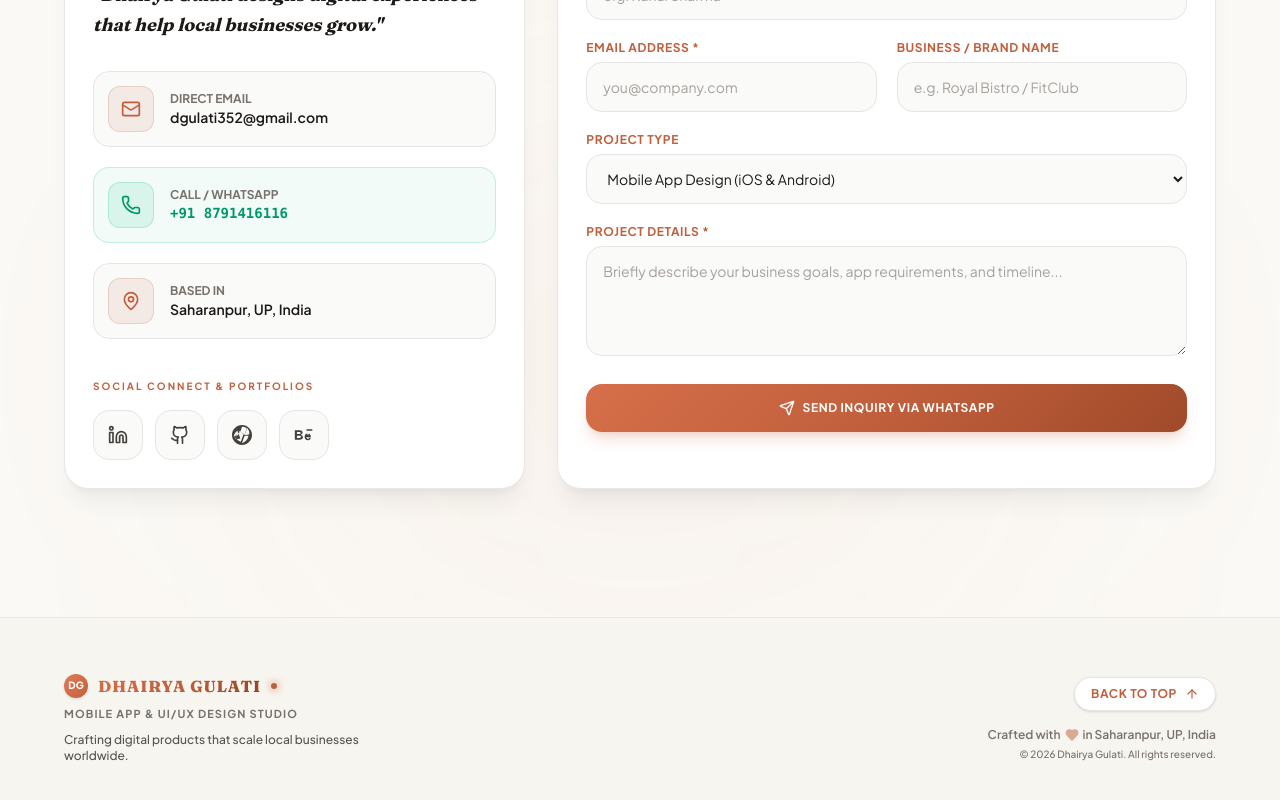
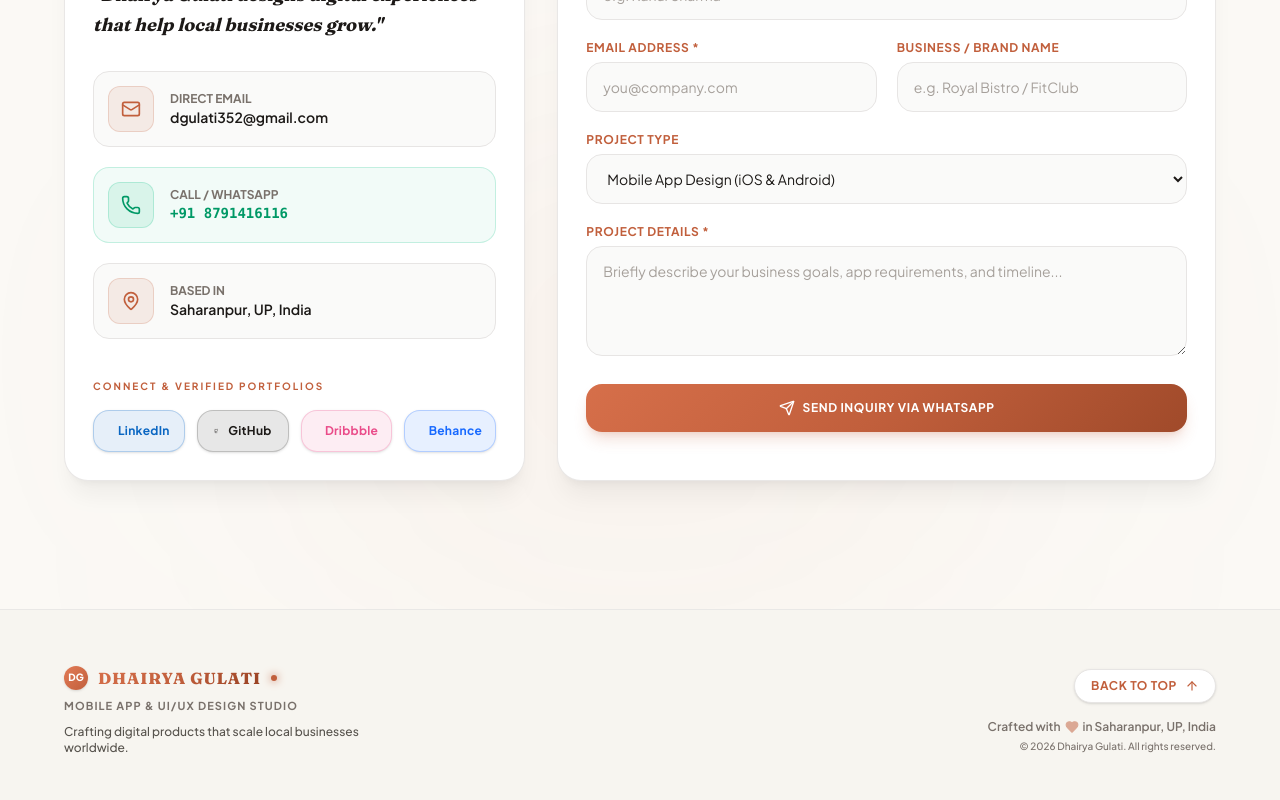
Before and after one commit to dgulati352-cpu/Dhairya-Gulati-Portfolio, a Next.js app: page / in a window 1280 px wide. Shown: the part 7830-8630 px from the top of the page. Built offline with nearby package versions, Linux system fonts and the light colour scheme.

Commit message:
Transform social links into attractive brand logo cards with official brand colors and text labels

```diff
--- a/src/components/Contact.tsx
+++ b/src/components/Contact.tsx
@@ -204,72 +204,82 @@ export default function Contact() {
             {/* Social Links */}
             <div className="mt-10">
               <span className={`text-[10px] uppercase font-bold tracking-[0.2em] block mb-4 ${isSectionDark ? "text-[#E88D6A]" : "text-[#C15F3C]"}`}>
-                SOCIAL CONNECT & PORTFOLIOS
+                CONNECT & VERIFIED PORTFOLIOS
               </span>
-              <div className="flex items-center gap-3">
+              <div className="grid grid-cols-2 sm:grid-cols-4 gap-3">
+
+                {/* LinkedIn */}
                 <a
                   href="https://linkedin.com/in/dhairyagulati"
                   target="_blank"
                   rel="noopener noreferrer"
-                  className={`p-3.5 rounded-2xl border transition-all duration-300 flex items-center justify-center group ${
+                  className={`px-4 py-3 rounded-2xl border transition-all duration-300 flex items-center justify-center gap-2.5 group shadow-sm ${
                     isSectionDark
-                      ? "bg-white/5 border-white/10 text-stone-300 hover:text-white hover:border-[#0A66C2] hover:bg-[#0A66C2]/20 hover:shadow-lg hover:shadow-[#0A66C2]/20 hover:-translate-y-1"
-                      : "bg-stone-50 border-stone-200 text-stone-700 hover:border-[#0A66C2] hover:text-[#0A66C2] hover:bg-[#0A66C2]/10 hover:shadow-lg hover:shadow-[#0A66C2]/20 hover:-translate-y-1"
+                      ? "bg-[#0A66C2]/15 border-[#0A66C2]/35 text-white hover:bg-[#0A66C2] hover:border-[#0A66C2] hover:shadow-lg hover:shadow-[#0A66C2]/30 hover:-translate-y-1"
+                      : "bg-[#0A66C2]/10 border-[#0A66C2]/25 text-[#0A66C2] hover:bg-[#0A66C2] hover:text-white hover:border-[#0A66C2] hover:shadow-lg hover:shadow-[#0A66C2]/25 hover:-translate-y-1"
                   }`}
                   aria-label="LinkedIn Profile"
                   title="LinkedIn"
                 >
-                  <Linkedin className="w-5 h-5 group-hover:scale-110 transition-transform" />
+                  <Linkedin className="w-4 h-4 group-hover:scale-110 transition-transform" />
+                  <span className="text-xs font-bold tracking-wide">LinkedIn</span>
                 </a>
 
+                {/* GitHub */}
                 <a
                   href="https://github.com/dgulati352-cpu"
                   target="_blank"
                   rel="noopener noreferrer"
-                  className={`p-3.5 rounded-2xl border transition-all duration-300 flex items-center justify-center group ${
+                  className={`px-4 py-3 rounded-2xl border transition-all duration-300 flex items-center justify-center gap-2.5 group shadow-sm ${
                     isSectionDark
-                      ? "bg-white/5 border-white/10 text-stone-300 hover:text-white hover:border-white hover:bg-white/20 hover:shadow-lg hover:shadow-white/10 hover:-translate-y-1"
-                      : "bg-stone-50 border-stone-200 text-stone-700 hover:border-stone-900 hover:text-stone-900 hover:bg-stone-900/10 hover:shadow-lg hover:shadow-stone-900/20 hover:-translate-y-1"
+                      ? "bg-white/10 border-white/20 text-white hover:bg-white hover:text-stone-900 hover:border-white hover:shadow-lg hover:shadow-white/20 hover:-translate-y-1"
+                      : "bg-stone-900/10 border-stone-900/20 text-stone-900 hover:bg-stone-900 hover:text-white hover:border-stone-900 hover:shadow-lg hover:shadow-stone-900/25 hover:-translate-y-1"
                   }`}
                   aria-label="GitHub Profile"
                   title="GitHub"
                 >
-                  <Github className="w-5 h-5 group-hover:scale-110 transition-transform" />
+                  <Github className="w-4 h-4 group-hover:scale-110 transition-transform" />
+                  <span className="text-xs font-bold tracking-wide">GitHub</span>
                 </a>
 
+                {/* Dribbble */}
                 <a
                   href="https://dribbble.com/dhairyagulati"
                   target="_blank"
                   rel="noopener noreferrer"
-                  className={`p-3.5 rounded-2xl border transition-all duration-300 flex items-center justify-center group ${
+                  className={`px-4 py-3 rounded-2xl border transition-all duration-300 flex items-center justify-center gap-2.5 group shadow-sm ${
                     isSectionDark
-                      ? "bg-white/5 border-white/10 text-stone-300 hover:text-[#EA4C89] hover:border-[#EA4C89] hover:bg-[#EA4C89]/20 hover:shadow-lg hover:shadow-[#EA4C89]/20 hover:-translate-y-1"
-                      : "bg-stone-50 border-stone-200 text-stone-700 hover:border-[#EA4C89] hover:text-[#EA4C89] hover:bg-[#EA4C89]/10 hover:shadow-lg hover:shadow-[#EA4C89]/20 hover:-translate-y-1"
+                      ? "bg-[#EA4C89]/15 border-[#EA4C89]/35 text-white hover:bg-[#EA4C89] hover:border-[#EA4C89] hover:shadow-lg hover:shadow-[#EA4C89]/30 hover:-translate-y-1"
+                      : "bg-[#EA4C89]/10 border-[#EA4C89]/25 text-[#EA4C89] hover:bg-[#EA4C89] hover:text-white hover:border-[#EA4C89] hover:shadow-lg hover:shadow-[#EA4C89]/25 hover:-translate-y-1"
                   }`}
                   aria-label="Dribbble Portfolio"
                   title="Dribbble"
                 >
-                  <svg className="w-5 h-5 fill-current group-hover:scale-110 transition-transform" viewBox="0 0 24 24">
+                  <svg className="w-4 h-4 fill-current group-hover:scale-110 transition-transform" viewBox="0 0 24 24">
                     <path d="M12 0C5.37 0 0 5.37 0 12s5.37 12 12 12 12-5.37 12-12S18.63 0 12 0zm8.88 11.04a10.02 10.02 0 0 1-4.71.95c-.32 0-.64-.02-.95-.05 1.54-3.8 2.87-7.79 3.01-8.21a9.96 9.96 0 0 1 2.65 7.31zM12 2.05c2.14 0 4.1.67 5.72 1.81-.19.57-1.46 4.37-2.96 8.07a27.18 27.18 0 0 1-4.79-4.04C11.14 5.3 12 2.05 12 2.05zm-2.88 4.7a28.94 28.94 0 0 0 4.86 4.14c-2.47 6.44-3.18 8.92-3.22 9.07a9.95 9.95 0 0 1-6.72-5.83c2.46-.86 4.88-3.9 5.08-7.38zm-6.9 7.39c.07-3.4 2.45-6.38 4.83-7.25-.17 3.32-2.52 6.27-4.83 7.25zm1.53 2.14a27.5 27.5 0 0 0 3.04-8.73c2.47 6.2 3.12 8.5 3.16 8.65A9.97 9.97 0 0 1 3.75 16.28zm8.25 5.67c.07-.26.83-2.9 3.17-9.08a18.6 18.6 0 0 0 4.67.04c-.67 4.15-3.69 7.47-7.84 9.04z" />
                   </svg>
+                  <span className="text-xs font-bold tracking-wide">Dribbble</span>
                 </a>
 
+                {/* Behance */}
                 <a
                   href="https://behance.net/dhairyagulati"
                   target="_blank"
                   rel="noopener noreferrer"
-                  className={`p-3.5 rounded-2xl border transition-all duration-300 flex items-center justify-center group ${
+                  className={`px-4 py-3 rounded-2xl border transition-all duration-300 flex items-center justify-center gap-2.5 group shadow-sm ${
                     isSectionDark
-                      ? "bg-white/5 border-white/10 text-stone-300 hover:text-[#1769FF] hover:border-[#1769FF] hover:bg-[#1769FF]/20 hover:shadow-lg hover:shadow-[#1769FF]/20 hover:-translate-y-1"
-                      : "bg-stone-50 border-stone-200 text-stone-700 hover:border-[#1769FF] hover:text-[#1769FF] hover:bg-[#1769FF]/10 hover:shadow-lg hover:shadow-[#1769FF]/20 hover:-translate-y-1"
+                      ? "bg-[#1769FF]/15 border-[#1769FF]/35 text-white hover:bg-[#1769FF] hover:border-[#1769FF] hover:shadow-lg hover:shadow-[#1769FF]/30 hover:-translate-y-1"
+                      : "bg-[#1769FF]/10 border-[#1769FF]/25 text-[#1769FF] hover:bg-[#1769FF] hover:text-white hover:border-[#1769FF] hover:shadow-lg hover:shadow-[#1769FF]/25 hover:-translate-y-1"
                   }`}
                   aria-label="Behance Portfolio"
                   title="Behance"
                 >
-                  <svg className="w-5 h-5 fill-current group-hover:scale-110 transition-transform" viewBox="0 0 24 24">
+                  <svg className="w-4 h-4 fill-current group-hover:scale-110 transition-transform" viewBox="0 0 24 24">
                     <path d="M22 7h-7V5h7v2zm-1.72 8c-.14 1.95-1.57 3.25-3.65 3.25-2.28 0-3.83-1.49-3.83-4.14 0-2.44 1.55-4.14 3.7-4.14 2.14 0 3.65 1.5 3.65 3.97v.88h-5.26c.09 1.13.88 1.84 1.8 1.84 1 0 1.53-.48 1.69-1.28h1.9zm-3.68-3.32c.9 0 1.5-.47 1.55-1.37h-3.05c.08.85.64 1.37 1.5 1.37zM8.67 11.23c.96-.34 1.58-1.07 1.58-2.2 0-1.77-1.35-2.63-3.62-2.63H1v11.2h5.79c2.43 0 3.99-.95 3.99-2.82 0-1.25-.76-2.12-2.11-2.55zM3.52 8.35h2.88c.99 0 1.63.35 1.63 1.13 0 .86-.67 1.25-1.7 1.25H3.52V8.35zm3.01 7.25H3.52v-2.73h3.01c1.15 0 1.86.37 1.86 1.32 0 .98-.71 1.41-1.86 1.41z" />
                   </svg>
+                  <span className="text-xs font-bold tracking-wide">Behance</span>
                 </a>
+
               </div>
             </div>
           </div>
```
